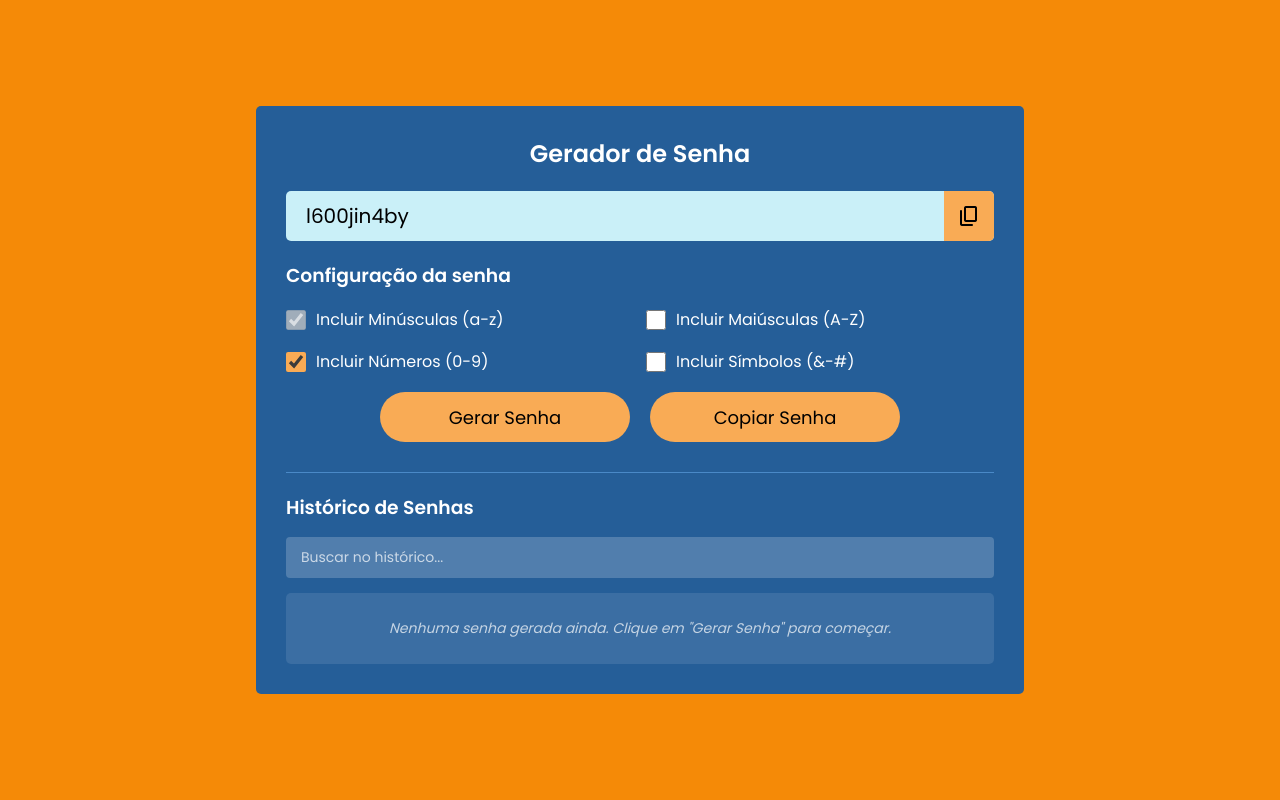
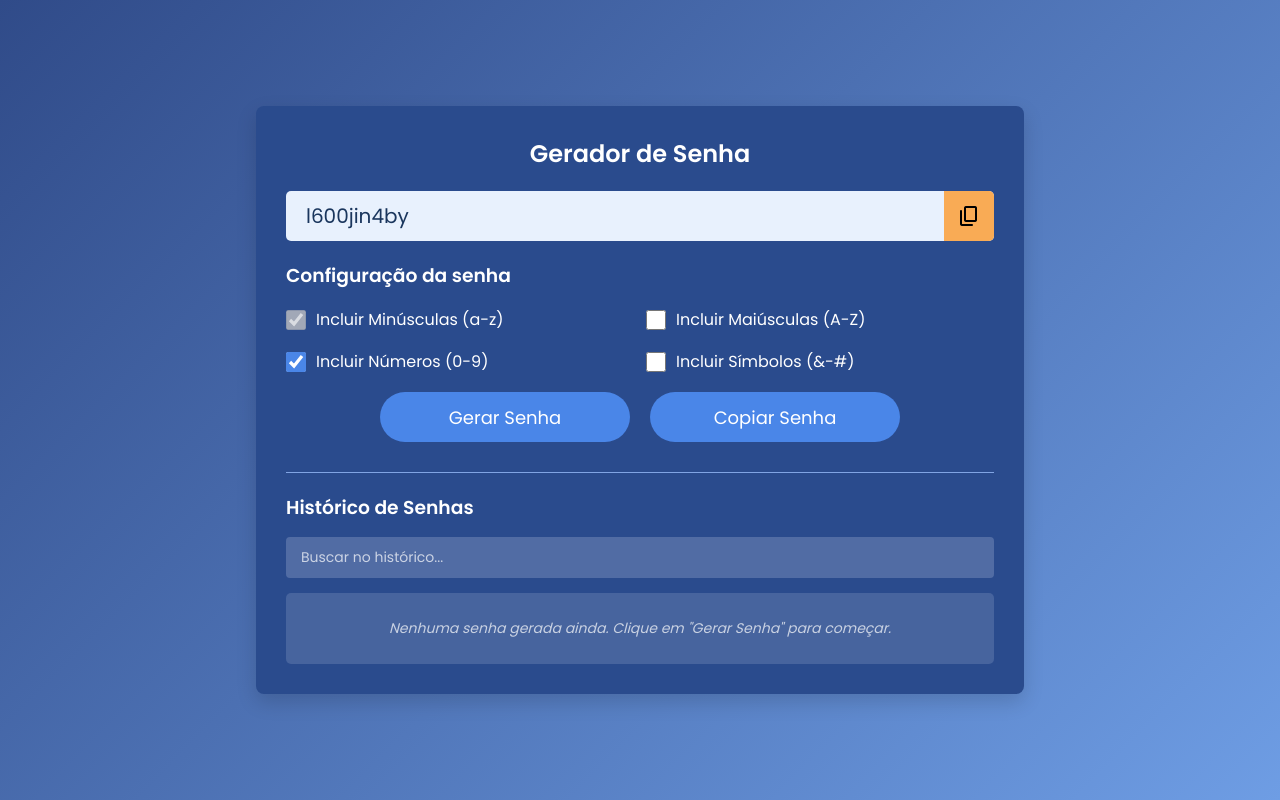
Before and after one commit to WallacyFernandez/ProcessoProject, a React (Create React App) app: page / in a window 1280 px wide. Built offline with nearby package versions, Linux system fonts and the light colour scheme.

Commit message:
Mudança de cores

```diff
--- a/src/App.css
+++ b/src/App.css
@@ -14,5 +14,5 @@
   justify-content: center;
   align-items: center;
   color: white;
-  background: #f58a07;
+  background: linear-gradient(135deg, #304b89, #6e9de4); /* Gradiente de azul escuro para médio */
 }
--- a/src/Components/PasswordGenerator.css
+++ b/src/Components/PasswordGenerator.css
@@ -1,9 +1,10 @@
 .container{
     width: 40%;
     color: white;
-    background: #255e98;
-    border-radius: 5px;
+    background: #2a4b8d;
+    border-radius: 8px;
     padding: 30px;
+    box-shadow: 0 8px 20px rgba(0, 0, 0, 0.15);
 }
 
 .title{
@@ -34,8 +35,8 @@
     width: 100%;
     height: 100%;
     font-size: 20px;
-    background: #caf0f8;
-    color: black;
+    background: #e8f1fd;
+    color: #1a365d;
     line-height: 50px;
     border-radius: 5px;
     border: none;
@@ -94,7 +95,7 @@
 }
 
 .customize .checkboxes .checkbox-field input:checked{
-    accent-color: #f9ab55;
+    accent-color: #4a86e8;
 }
 
 .customize .checkboxes .checkbox-field label{
@@ -150,27 +151,32 @@
     height: 50px;
     border-radius: 50px;
     font-size: 18px;
-    background-color: #f9ab55;
-    color: black;
+    background-color: #4a86e8;
+    color: white;
     border: none;
     outline: none;
     cursor: pointer;
     width: 100%;
     max-width: 250px;
+    transition: background-color 0.2s ease;
+}
+
+.buttons button:hover{
+    background-color: #3a76d8;
 }
 
 /* Estilos para o histórico de senhas */
 .password-history {
     margin-top: 30px;
     padding-top: 20px;
-    border-top: 1px solid #4a89c7;
+    border-top: 1px solid #81a4e3;
 }
 
 .history-list {
     max-height: 200px;
     overflow-y: auto;
     margin-top: 10px;
-    background-color: rgba(255, 255, 255, 0.1);
+    background-color: rgba(232, 241, 253, 0.15);
     border-radius: 5px;
     padding: 10px;
 }
@@ -178,7 +184,7 @@
 .history-item {
     padding: 8px 12px;
     margin-bottom: 8px;
-    background-color: rgba(202, 240, 248, 0.2);
+    background-color: rgba(148, 187, 233, 0.2);
     border-radius: 4px;
     font-family: monospace;
     font-size: 16px;
@@ -206,12 +212,12 @@
 }
 
 .history-list::-webkit-scrollbar-thumb {
-    background: #f9ab55;
+    background: #4a86e8;
     border-radius: 4px;
 }
 
 .history-list::-webkit-scrollbar-thumb:hover {
-    background: #e89940;
+    background: #3a76d8;
 }
 
 /* Ajuste responsivo para o histórico */
@@ -321,7 +327,7 @@
     padding: 10px 15px;
     border-radius: 4px;
     border: none;
-    background-color: rgba(255, 255, 255, 0.2);
+    background-color: rgba(232, 241, 253, 0.2);
     color: white;
     font-size: 14px;
 }
@@ -332,8 +338,8 @@
 
 .search-input:focus {
     outline: none;
-    background-color: rgba(255, 255, 255, 0.3);
-    box-shadow: 0 0 0 2px rgba(249, 171, 85, 0.5);
+    background-color: rgba(232, 241, 253, 0.3);
+    box-shadow: 0 0 0 2px rgba(74, 134, 232, 0.5);
 }
 
 /* Ajuste responsivo para o campo de busca */
```
